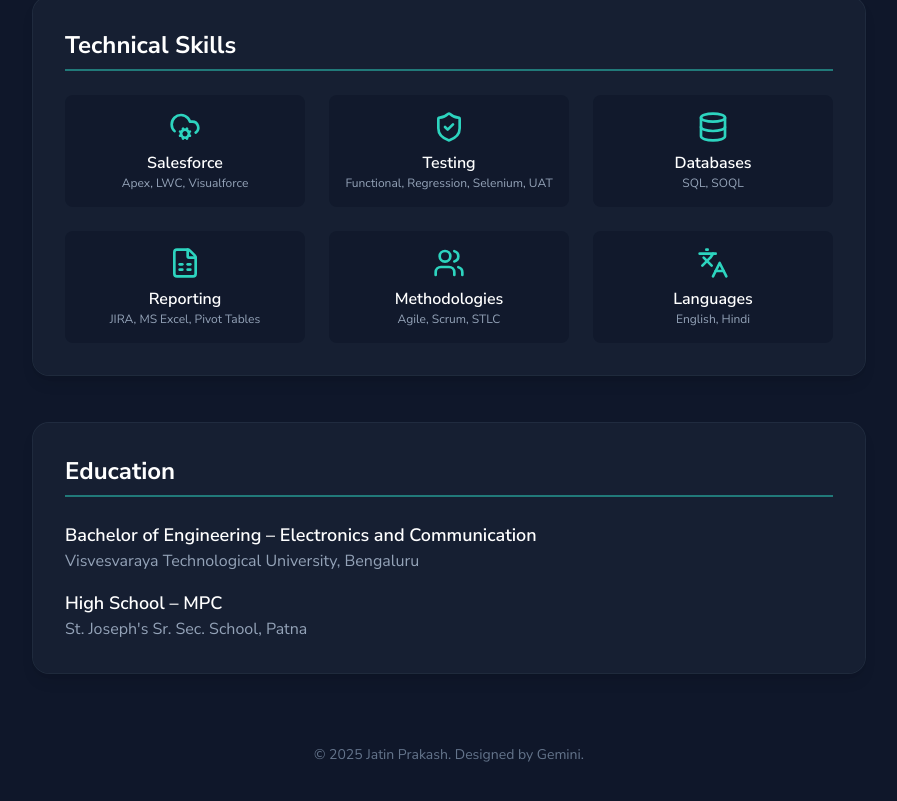
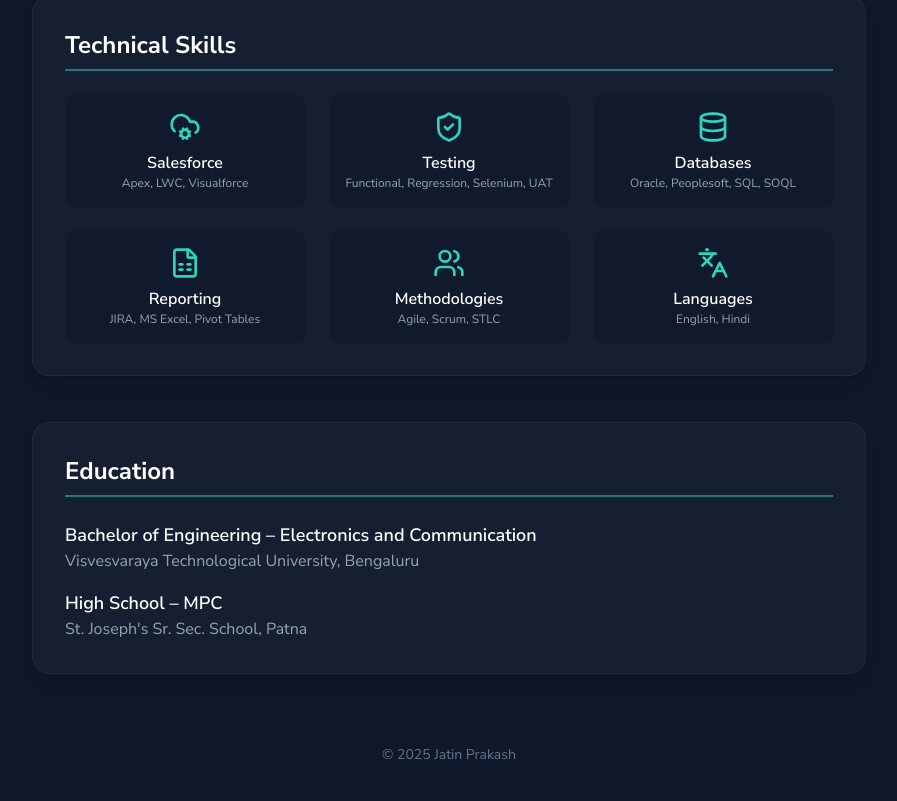
Before and after one commit to jatinprakash0510/jatinprakash0510.github.io, a plain HTML site: page index.html in a window 1280 px wide. Shown: the part 1121-1922 px from the top of the page, without its empty margins (191-1088 px from the left). Drawn offline with nearby package versions, Linux system fonts and the light colour scheme.

Commit message:
Update index.html

```diff
--- a/index.html
+++ b/index.html
@@ -114,7 +114,7 @@
                     <div class="bg-slate-900/70 p-4 rounded-lg">
                         <i data-lucide="database" class="w-8 h-8 mx-auto text-teal-400 mb-2"></i>
                         <h3 class="font-semibold text-white">Databases</h3>
-                        <p class="text-xs text-slate-400">SQL, SOQL</p>
+                        <p class="text-xs text-slate-400">Oracle, Peoplesoft, SQL, SOQL</p>
                     </div>
                     <div class="bg-slate-900/70 p-4 rounded-lg">
                         <i data-lucide="file-spreadsheet" class="w-8 h-8 mx-auto text-teal-400 mb-2"></i>
@@ -152,7 +152,7 @@
         </main>
 
         <footer class="text-center text-sm text-slate-500 mt-12 py-6">
-            <p>&copy; 2025 Jatin Prakash. Designed by Gemini.</p>
+            <p>&copy; 2025 Jatin Prakash</p>
         </footer>
 
     </div>
```
